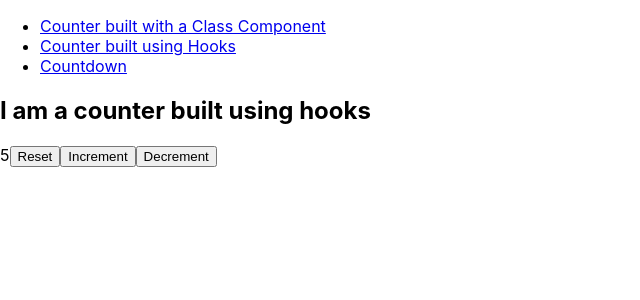
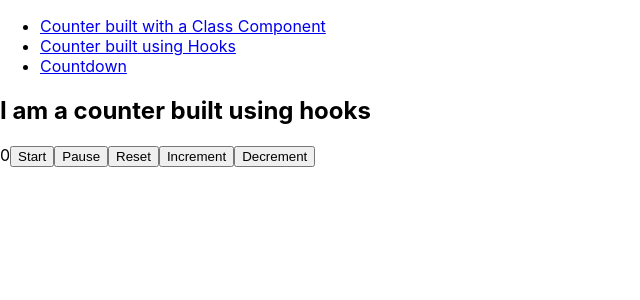
Before and after one commit to MMcClure11/counter-practice, a React (Create React App) app: page /hook-counter in a window 1280 px wide. Shown: the top 300 px of the page, without its empty margins (0-640 px from the left). Built offline with nearby package versions, Linux system fonts and the light colour scheme.

Commit message:
WIP use start and pause buttons with counter

```diff
--- a/src/components/HookCounter.js
+++ b/src/components/HookCounter.js
@@ -6,15 +6,36 @@ const HookCounter = () => {
 
   const [ counter, setCounter ] = useState(initialState)
 
-  useEffect( () => {
-    const timer = setInterval( () => {
+  let intervalHandle;
+
+  const startTimer = () => {
+    intervalHandle = setInterval(() => {
       increment()
     }, 1000)
-    return () => {
-      clearInterval(timer)
-    }
+  }
 
-  }, [])
+  const stopTimer = () => {
+    clearInterval(intervalHandle)
+  }
+
+  // useEffect( () => {
+  //   const timer = setInterval( () => {
+  //     increment()
+  //   }, 1000)
+  //   return () => {
+  //     clearInterval(timer)
+  //   }
+
+  // }, [])
+
+  const start = () => {
+    startTimer()
+  }
+
+  const pause = () => {
+    clearInterval(intervalHandle)
+    console.log("pause was clicked")
+  }
 
   const reset = () => {
     return setCounter(initialState)
@@ -32,6 +53,8 @@ const HookCounter = () => {
     <div>
       <h2>I am a counter built using hooks</h2>
       { counter }
+      <button onClick={ start }>Start</button>
+      <button onClick={ pause }>Pause</button>
       <button onClick={ reset }>Reset</button>
       <button onClick={ increment }>Increment</button>
       <button onClick={ decrement }>Decrement</button>
```
Also changed, not shown: 1 other file (tests, documents, lock files or other folders).
